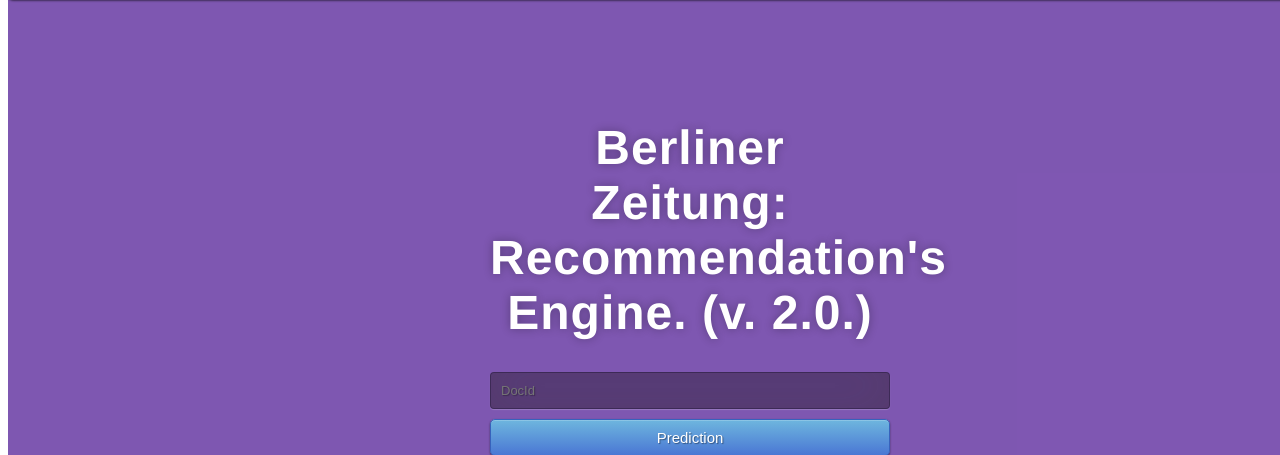
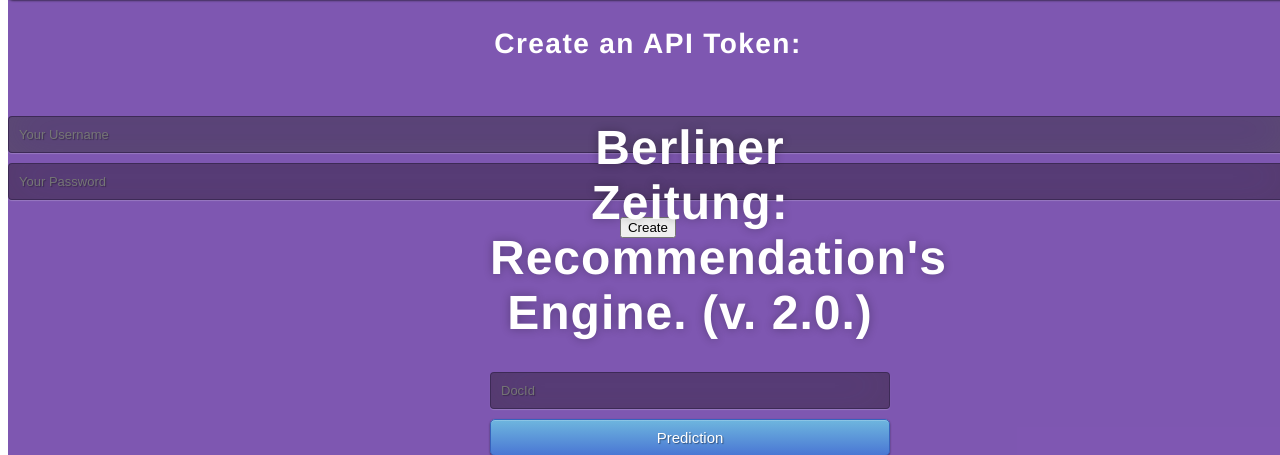
Before and after one commit to cohitai/flaskapp, a Flask app: page /profile in a window 1280 px wide. Shown: the part 82-537 px from the top of the page. Run offline with Flask 2, Linux system fonts and the light colour scheme; a user stored in the database is signed in.

Commit message:
further adjustments with the html code, undone

```diff
--- a/flask/app/main.py
+++ b/flask/app/main.py
@@ -72,8 +72,9 @@ def predict():
         prediction = model[int(docid)]
     except KeyError:
         return "DocidError: {0} does not exist in the system.".format(docid)
-    return render_template('index.html', prediction_text1='{}'.format(prediction[0]), prediction_text2='{}'.format(prediction[1]), prediction_text3='{}'.format(prediction[2])
-                           , prediction_text4='{}'.format(prediction[3]), prediction_text5='{}'.format(prediction[4]))
+    website = 'https://berliner-zeitung.de/'
+    return render_template('index.html', prediction_text1='{}'.format(website+prediction[0]), prediction_text2='{}'.format(website+prediction[1]), prediction_text3='{}'.format(website+prediction[2])
+                           , prediction_text4='{}'.format(website+prediction[3]), prediction_text5='{}'.format(website+prediction[4]))
 
 @app.route('/query/<int:docid>', methods=['GET'])
 @login_required
@@ -168,10 +169,13 @@ def protected():
     return jsonify({'message' : 'This is only available for people with valid tokens.'})
 
 @app.route('/create_token',methods=['POST'])
+@login_required
 def create_token():
     auth = request.authorization
+    user = request.POST.get('username', '')
+    password1 = request.POST.get('password', '')
 
-    if auth.username == 'Livingdocs' and auth.password == 'einberliner':
+    if user == 'Livingdocs' and password1 == 'einberliner':
         #token = jwt.encode({'iat': datetime.datetime.utcnow(), 'user' : auth.username, 'exp' : datetime.datetime.utcnow() + datetime.timedelta(minutes=15)}, app.config['SECRET_KEY'])
         token = jwt.encode({'iat': datetime.datetime.utcnow(), 'user' : auth.username, "scope": "public-api:read", "type": "client"}, app.config['SECRET_KEY'])
         return jsonify({'token' : token.decode('UTF-8')})
--- a/flask/app/templates/index.html
+++ b/flask/app/templates/index.html
@@ -78,12 +78,26 @@
     <button type="submit" class="btn btn-primary btn-block btn-large">Submit</button>
   </form>
 
-
 <form action = "{{ url_for('upload_file')}}" method = "POST" enctype = "multipart/form-data">
      <br><label for="fname">Upload model:</label><br>
      <input type = "file" name = "file" />
      <button type="submit" class="btn btn-primary btn-block btn-large">Submit</button>
 </form>
 </div>
+
+<div class="column is-4 is-offset-4">
+  <h3 class="title">Create an API Token: </h3>
+  <div class="box">
+  <div class="notification is-danger">&nbsp;</div>
+  <form action="{{ url_for('create_token')}}" method = "POST">
+  <div class="field">
+  <div class="control"><input class="input is-large" name="username" type="username" autofocus="" placeholder="Your Username" /></div>
+  </div>
+  <div class="field">
+  <div class="control"><input class="input is-large" name="password" type="password" placeholder="Your Password" /></div>
+  </div>
+  <button class="button is-block is-info is-large is-fullwidth">Create</button></form></div>
+</div>
+
 </body>
 </html>
```
